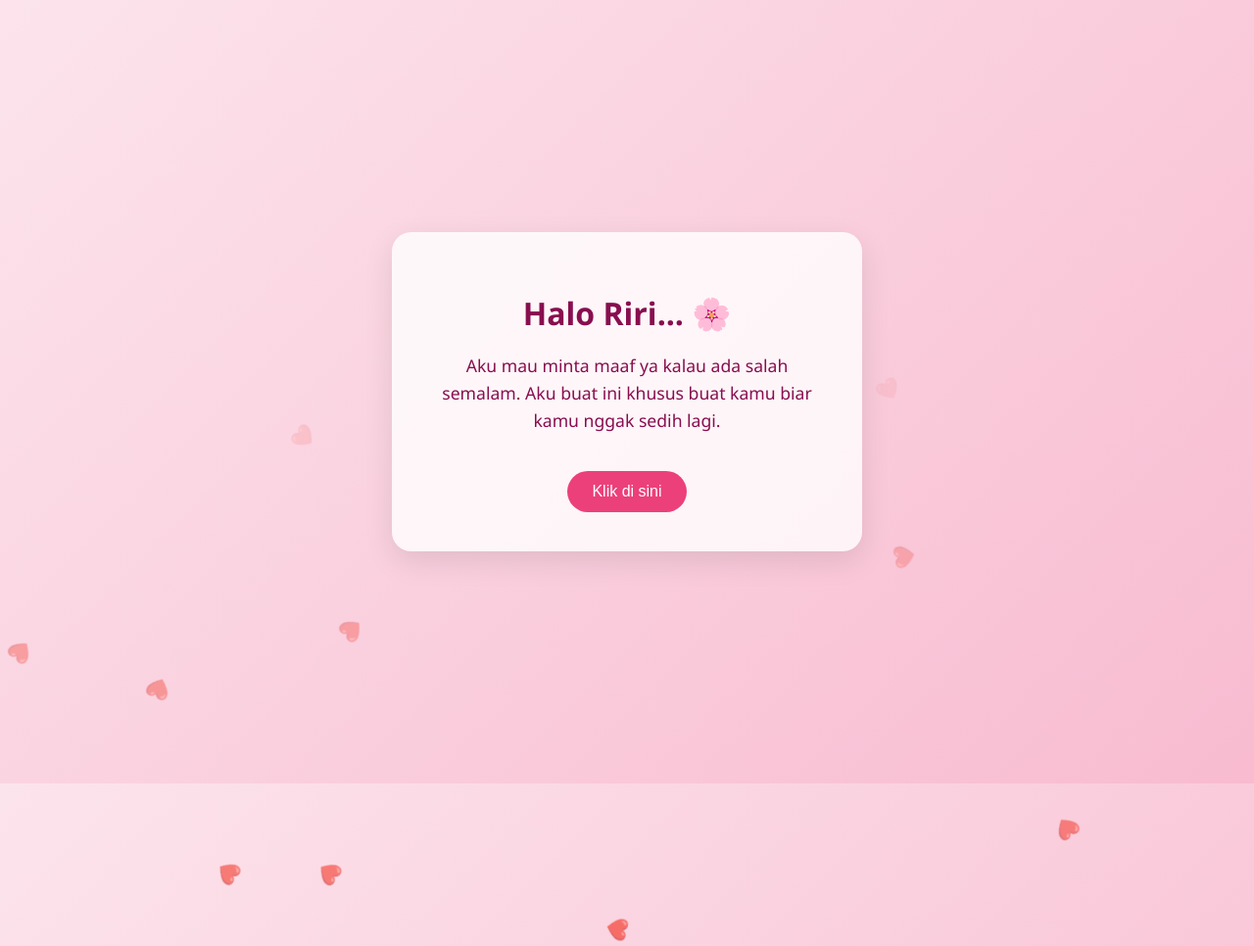
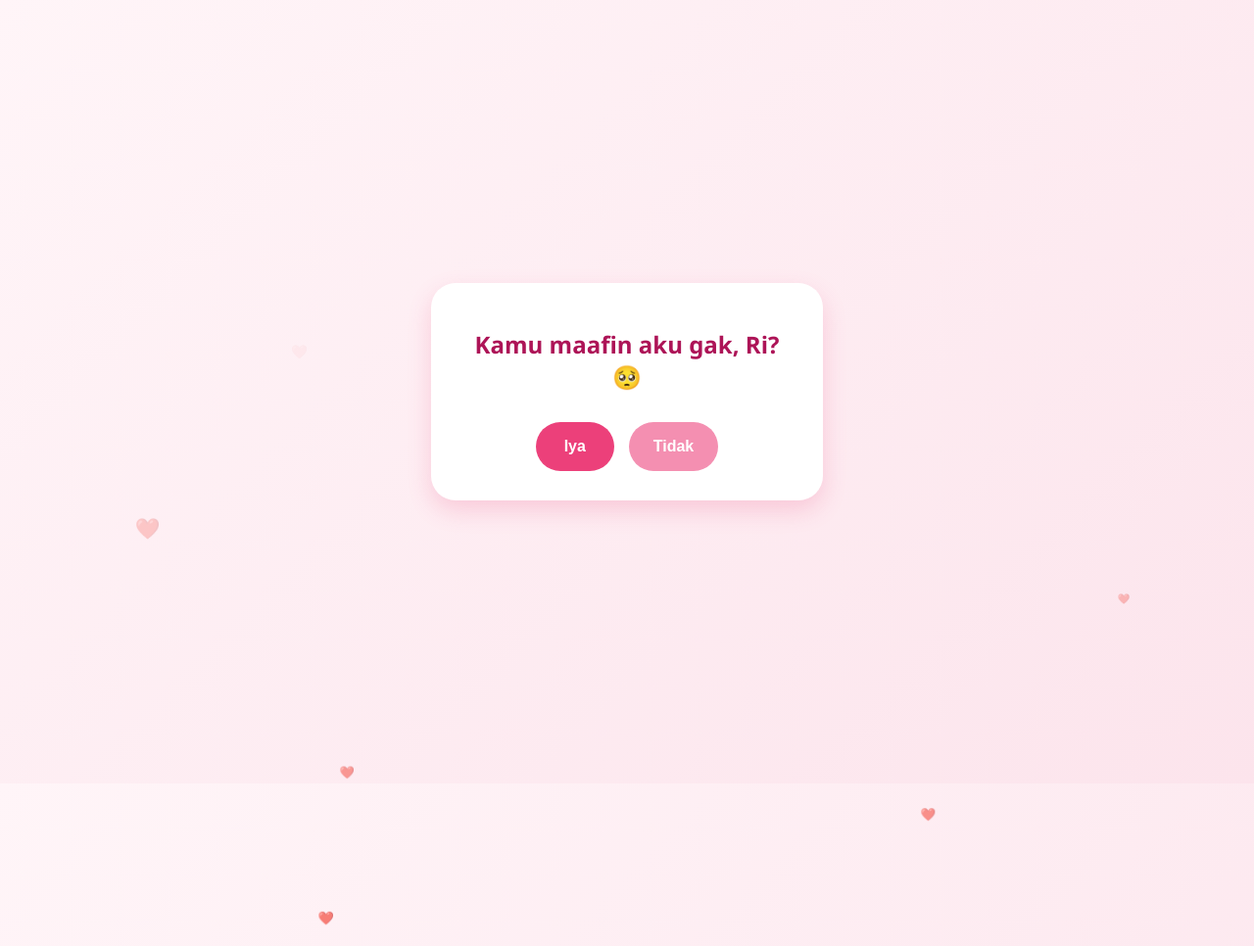
Before and after one commit to altafGG/minta-maaf-ke-riri, a plain HTML site: page index.html in a window 1280 px wide. Shown: the top 966 px of the page at 98% size. Drawn offline with Linux system fonts and the light colour scheme.

Commit message:
Update index.html

```diff
--- a/index.html
+++ b/index.html
@@ -2,93 +2,146 @@
 <html lang="id">
 <head>
     <meta charset="UTF-8">
-    <meta name="viewport" content="width=device-width, initial-scale=1.0">
+    <meta name="viewport" content="width=device-width, initial-scale=1.0, maximum-scale=1.0, user-scalable=no">
     <title>Untuk Riri ✨</title>
     <style>
+        * { box-sizing: border-box; }
         body {
             margin: 0;
             padding: 0;
             font-family: 'Segoe UI', Tahoma, Geneva, Verdana, sans-serif;
-            background: linear-gradient(135deg, #fce4ec 0%, #f8bbd0 100%);
+            background: linear-gradient(135deg, #fff5f8 0%, #fce4ec 100%);
             display: flex;
             justify-content: center;
             align-items: center;
             height: 100vh;
             overflow: hidden;
-            color: #880e4f;
+            color: #ad1457;
             text-align: center;
         }
 
         .container {
-            background: rgba(255, 255, 255, 0.8);
-            padding: 40px;
-            border-radius: 20px;
-            box-shadow: 0 10px 30px rgba(0,0,0,0.1);
+            background: white;
+            padding: 30px;
+            border-radius: 25px;
+            box-shadow: 0 10px 25px rgba(236, 64, 122, 0.2);
+            width: 85%;
             max-width: 400px;
+            position: relative;
             z-index: 10;
         }
 
-        h1 { font-size: 2rem; margin-bottom: 10px; }
-        p { font-size: 1.1rem; line-height: 1.6; }
+        h1 { font-size: 1.5rem; margin-bottom: 20px; }
+
+        .btn-wrapper {
+            display: flex;
+            justify-content: center;
+            gap: 15px;
+            margin-top: 30px;
+            height: 50px;
+            position: relative;
+        }
 
         .btn {
+            padding: 12px 25px;
+            border-radius: 50px;
+            border: none;
+            font-weight: bold;
+            cursor: pointer;
+            transition: all 0.2s ease;
+            font-size: 1rem;
+            touch-action: manipulation; /* Optimasi HP */
+        }
+
+        #btnIya {
             background-color: #ec407a;
             color: white;
-            border: none;
-            padding: 12px 25px;
-            border-radius: 25px;
-            font-size: 1rem;
-            cursor: pointer;
-            transition: 0.3s;
-            margin-top: 20px;
+            min-width: 80px;
         }
 
-        .btn:hover { background-color: #d81b60; transform: scale(1.05); }
+        #btnTidak {
+            background-color: #f48fb1;
+            color: white;
+            position: relative;
+            min-width: 80px;
+        }
 
-        /* Animasi Hati */
+        .hidden { display: none; }
+
+        .pesan-akhir {
+            font-size: 1.1rem;
+            line-height: 1.6;
+            animation: fadeIn 1s;
+        }
+
+        @keyframes fadeIn {
+            from { opacity: 0; transform: translateY(10px); }
+            to { opacity: 1; transform: translateY(0); }
+        }
+
+        /* Animasi Hati Kecil */
         .heart {
             position: absolute;
             color: #f06292;
-            font-size: 20px;
-            user-select: none;
-            animation: float 5s linear infinite;
+            animation: float 4s linear infinite;
             opacity: 0;
+            z-index: 1;
         }
 
         @keyframes float {
-            0% { transform: translateY(100vh) rotate(0deg); opacity: 1; }
-            100% { transform: translateY(-10vh) rotate(360deg); opacity: 0; }
+            0% { transform: translateY(105vh); opacity: 1; }
+            100% { transform: translateY(-10vh); opacity: 0; }
         }
     </style>
 </head>
 <body>
 
-    <div class="container">
-        <h1 id="title">Halo Riri... 🌸</h1>
-        <p id="message">Aku mau minta maaf ya kalau ada salah semalam. Aku buat ini khusus buat kamu biar kamu nggak sedih lagi.</p>
-        <button class="btn" onclick="nextStep()">Klik di sini</button>
+    <div id="quizPage" class="container">
+        <h1 id="questionText">Kamu maafin aku gak, Ri? 🥺</h1>
+        <div class="btn-wrapper">
+            <button id="btnIya" class="btn" onclick="tampilkanPesan()">Iya</button>
+            <button id="btnTidak" class="btn" onmouseover="pindahTombol()" onclick="pindahTombol()">Tidak</button>
+        </div>
+    </div>
+
+    <div id="pesanPage" class="container hidden">
+        <div class="pesan-akhir">
+            <h1>Yeeey! Makasih Riri! ❤️</h1>
+            <p>Aku tau kamu baik banget. Makasih ya udah dimaafin. Janji deh ke depannya aku bakal lebih sabar dan bikin kamu senyum terus.</p>
+            <p style="font-size: 0.9rem; color: #d81b60;"><i>"You're the best, Ri!"</i></p>
+        </div>
     </div>
 
     <script>
-        // Fungsi untuk animasi hati melayang
+        // Animasi Hati Background
         function createHeart() {
             const heart = document.createElement('div');
             heart.classList.add('heart');
             heart.innerHTML = '❤️';
             heart.style.left = Math.random() * 100 + 'vw';
+            heart.style.fontSize = Math.random() * 15 + 10 + 'px';
             heart.style.animationDuration = Math.random() * 2 + 3 + 's';
             document.body.appendChild(heart);
-            setTimeout(() => { heart.remove(); }, 5000);
+            setTimeout(() => { heart.remove(); }, 4000);
         }
-        setInterval(createHeart, 300);
+        setInterval(createHeart, 400);
 
-        // Fungsi interaktif
-        function nextStep() {
-            const title = document.getElementById('title');
-            const msg = document.getElementById('message');
-            title.innerText = "Maafin aku ya? 🥺";
-            msg.innerText = "Janji deh besok-besok aku bakal lebih dengerin kamu. Senyum dong, Ri!";
-            document.querySelector('.btn').style.display = 'none';
+        // Logika Tombol "Tidak" Kabur
+        function pindahTombol() {
+            const btn = document.getElementById('btnTidak');
+            // Menghitung posisi random dalam batas layar
+            const x = Math.random() * (window.innerWidth - btn.offsetWidth);
+            const y = Math.random() * (window.innerHeight - btn.offsetHeight);
+
+            btn.style.position = 'fixed';
+            btn.style.left = x + 'px';
+            btn.style.top = y + 'px';
+        }
+
+        // Logika Tampilkan Pesan
+        function tampilkanPesan() {
+            document.getElementById('quizPage').classList.add('hidden');
+            document.getElementById('pesanPage').classList.remove('hidden');
         }
     </script>
 </body>
```
